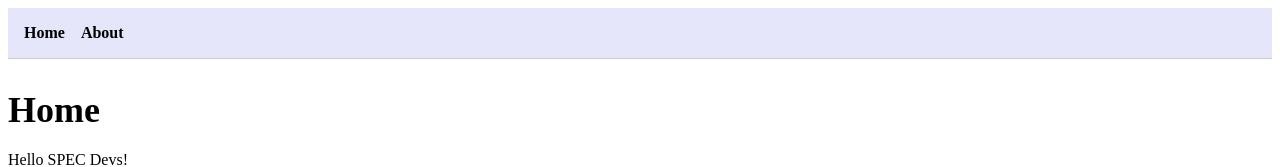
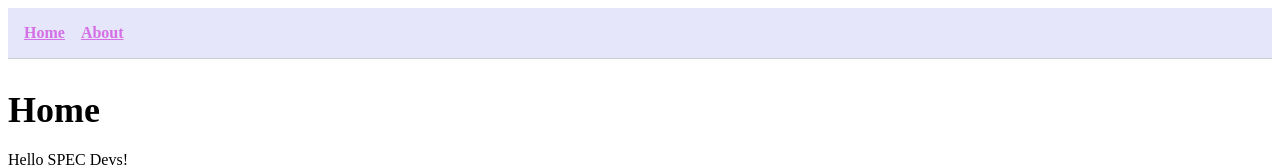
Before and after one commit to Hawi-G/spec-frontend-journey, a Nuxt app: page / in a window 1280 px wide. Shown: the top 167 px of the page. Built offline with nearby package versions, Linux system fonts and the light colour scheme.

Commit message:
changed the color and underlined the link

```diff
--- a/app/layouts/default.vue
+++ b/app/layouts/default.vue
@@ -20,8 +20,8 @@
 .nav-link {
   margin-right: 1rem;
   font-weight: bold;
-  color: black;
-  text-decoration: none;
+  color: rgb(212, 111, 230);
+  text-decoration: underline;
 }
 
 .nav-link:hover {
```
